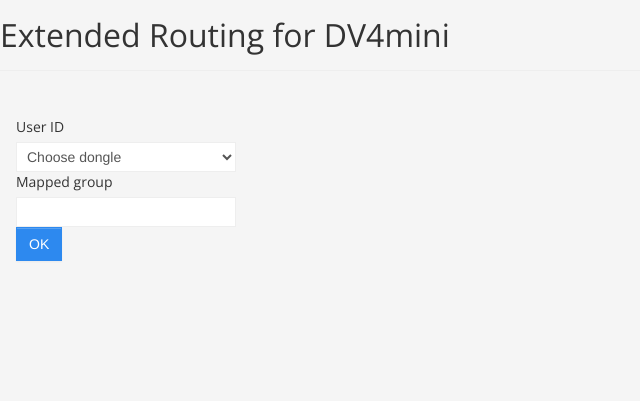
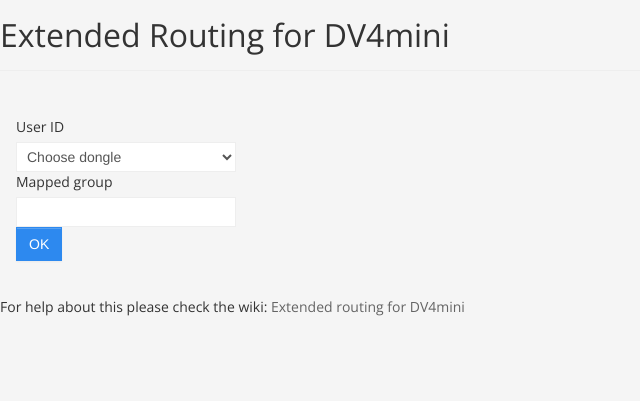
Before and after one commit to zarya/BrandMeister-Dashboard, a PHP site: template pages/extended_routing.php in a window 1280 px wide. Shown: the part 51-452 px from the top of the page, without its empty margins (0-640 px from the left). Run offline with PHP 8.4, Linux system fonts and the light colour scheme; the template is opened without the code that fills it, so the values that code supplies are empty; some libraries are stand-ins or nearby versions.

Commit message:
Added help for extended routing

```diff
--- a/pages/extended_routing.php
+++ b/pages/extended_routing.php
@@ -26,6 +26,7 @@
           <button type="submit" class="btn btn-primary">OK</button>
         </div>
       </form>
+For help about this please check the wiki: <a href="https://bm.pd0zry.nl/index.php/Extended_routing_for_DV4mini">Extended routing for DV4mini</a>
 </div>
     </div><!--/.fluid-container-->
     <script src="js/bm_common.js"></script>
```
